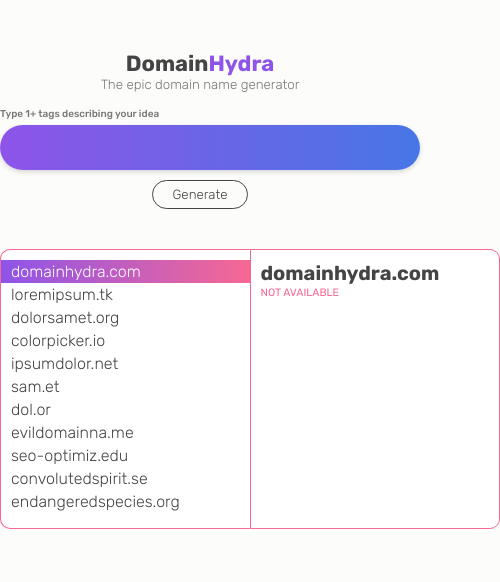
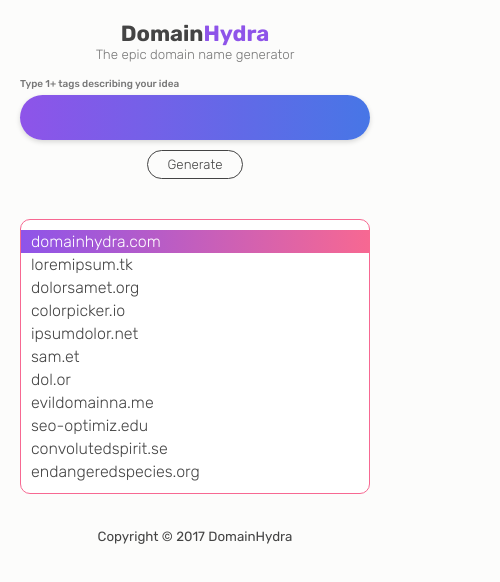
Before and after one commit to untitled4/domainhydra, a plain HTML site: page index.html in a window 390 px wide. Shown: the whole page, 500 px wide, since content can reach past the window. Drawn offline with Linux system fonts and the light colour scheme; a script that the page names is missing.

Commit message:
Working on mobile css, added copyright with futureproofing

```diff
--- a/generators.js
+++ b/generators.js
@@ -12,6 +12,11 @@ socket.on('connect', function () { // TIP: you can avoid listening on `connect`
 		domainlist.innerHTML = '';
 		for(var i = 0; i < domains.length; i++) {
 			var domainResult = createDomainResult(domains[i]);
+			if(i === 0)  {
+				domainResult.classList.add('selected');
+				document.querySelector('#results').classList.remove('available', 'unavailable');
+				document.querySelector('#results').classList.add(['available', 'unavailable'][random(0,1)]);
+			}
 			domainobject[domains[i]] = domainResult;
 			domainlist.appendChild(domainResult);
 		}
@@ -28,10 +33,10 @@ function createDomainResult(domain, tlds) {
 	var el = document.createElement('div');
 	el.classList.add('domainresult');
 
-	var domain_span = document.createElement('span');
-	domain_span.classList.add('domain');
-	domain_span.textContent = domain /*+ '.'*/;
-	el.appendChild(domain_span);
+	var domainDiv = document.createElement('div');
+	domainDiv.classList.add('domain');
+	domainDiv.textContent = domain /*+ '.'*/;
+	el.appendChild(domainDiv);
 
 	/*for(var i = 0; i < tlds.length; i++) {
 		var tld_span = document.createElement('span');
--- a/index.html
+++ b/index.html
@@ -19,7 +19,7 @@
 		</script>
 
 		<!--<meta name="viewport" content="width=device-width, initial-scale=1">-->
-		<meta name="viewport" content="width=500, initial-scale=1, user-scalable=0">
+		<meta name="viewport" content="initial-scale=1, user-scalable=0">
 
 		<meta name="google-site-verification" content="kn8tPtxe8kwCQUGmb83_0WfrnvHbihnjZmAQEfimGqU" />
 		<meta name="robots" content="index,follow">
@@ -34,6 +34,7 @@
 		<meta name="apple-mobile-web-app-status-bar-style" content="black-translucent">
 
 		<link rel="stylesheet" type="text/css" href="style.css">
+		<link rel="stylesheet" type="text/css" media="(max-width: 500px)" href="mobile.css">
 	</head>
 	<body>
 		<div id="container">
@@ -50,21 +51,17 @@
 		</div>
 		<div id="results" class="unavailable">
 			<div id="domainlist">
-				<div class="domainresult">
-					<div class="domain selected">domainhydra.com</div>
-					<div class="domain">loremipsum.tk</div>
-					<div class="domain">dolorsamet.org</div>
-					<div class="domain">colorpicker.io</div>
-					<div class="domain">ipsumdolor.net</div>
-					<div class="domain">sam.et</div>
-					<div class="domain">dol.or</div>
-					<div class="domain">evildomainna.me</div>
-					<div class="domain">seo-optimiz.edu</div>
-					<div class="domain">convolutedspirit.se</div>
-					<div class="domain">endangeredspecies.org</div>
-					<!--<span class="tld">net</span>
-					<span class="tld">io</span>-->
-				</div>
+				<div class="domainresult selected"><div class="domain">domainhydra.com</div></div>
+				<div class="domainresult"><div class="domain">loremipsum.tk</div></div>
+				<div class="domainresult"><div class="domain">dolorsamet.org</div></div>
+				<div class="domainresult"><div class="domain">colorpicker.io</div></div>
+				<div class="domainresult"><div class="domain">ipsumdolor.net</div></div>
+				<div class="domainresult"><div class="domain">sam.et</div></div>
+				<div class="domainresult"><div class="domain">dol.or</div></div>
+				<div class="domainresult"><div class="domain">evildomainna.me</div></div>
+				<div class="domainresult"><div class="domain">seo-optimiz.edu</div></div>
+				<div class="domainresult"><div class="domain">convolutedspirit.se</div></div>
+				<div class="domainresult"><div class="domain">endangeredspecies.org</div></div>
 			</div>
 			<div id="domaininfo">
 				<div>
@@ -75,8 +72,7 @@
 			</div>
 		</div>
 		<footer id="footer">
-			<div style="height:270px;"></div>
-			<div id="credit" style="text-align:center;">Made with <span>♥</span> in Vancouver, BC</div>
+			Copyright © <span class="year">2017</span> DomainHydra
 		</footer>
 
 		<div id="textwidthchecker"></div>
--- a/main.js
+++ b/main.js
@@ -1,21 +1,20 @@
 /*
-
-TODO:
-[ ] Apply for Verison TLD Zone data access
+TODO
+*[ ] Apply for Verison TLD Zone data access
 [ ] Download Zone files to droplet
 [ ] Add landing page promotional section for SEO
 [ ] Write landing page SEO
 [ ] Put Generate button inside input
 [ ] Mobile
-	[ ] input width 100%
-	[ ] domaininfo as accordion with domain name list
+	*[ ] input width 100%
+	*[ ] domaininfo as accordion with domain name list
 	[X] colour address bar
 	[ ] scrolling input
 	[ ]
-[ ] Work on generators
-[ ] make domains link to GoDaddy
+*[ ] Work on generators
+*[ ] make domains link to GoDaddy
 [ ] make domains link to GoDaddy affiliate links
-[ ] create buttons in domaininfo for different registrars (begin collecting registrar affiliates)
+*[ ] create buttons in domaininfo for different registrars (begin collecting registrar affiliates)
 [ ] Copyright section (+++ Made with <3)
 [ ] Privacy policy
 [ ] Facebook share button
@@ -24,8 +23,9 @@ TODO:
 [ ] LinkedIn share button
 [ ] Check available social media accounts related to domain name
 [ ] Work on backlinks (linking to site from other sites) and promotion
+*/
 
-*/
+document.querySelector('.year').textContent = new Date().getFullYear();
 
 var tags_el = document.querySelector('#tags');
 var tags = [];
--- /dev/null
+++ b/mobile.css
@@ -0,0 +1,29 @@
+#container {
+	transition: all .25s;
+	width: 100%;
+	padding-left: 20px;
+	padding-right: 20px;
+	padding-top: 20px;
+}
+
+#inputcontainer {
+	transition: all .25s;
+	width: 100%;
+	box-sizing: border-box;
+	overflow-x: scroll;
+}
+
+#results {
+	transition: all .25s;
+	width: 100%;
+	padding: 0px 20px;
+	box-sizing: border-box;
+}
+#domainlist {
+	transition: all .25s;
+	border-top-right-radius: 10px;
+	border-bottom-right-radius: 10px;
+}
+#domaininfo {
+	display: none;
+}
--- a/style.css
+++ b/style.css
@@ -1,7 +1,8 @@
 html, body {
 	margin: 0;
 	padding: 0;
-	min-width: 100%;
+	width: 100%;
+	min-height: 100%;
 	/*min-height: 100%;*/
 
 	font-family: "Rubik", sans-serif;
@@ -9,6 +10,8 @@ html, body {
 
 body {
 	background-color: #fcfcfb;
+	position: relative;
+	padding-bottom: 50px;
 
 	color: #444;
 }
@@ -193,29 +196,26 @@ background: linear-gradient(to left, #4776E6 , #8E54E9); /* W3C, IE 10+/ Edge, F
 	color: #777;
 }
 
-.domainresult {
-	margin-bottom: 5px;
-}
-
-.domainresult .domain {
+.domainresult  {
+	margin: none;
 	vertical-align: center;
 	padding: 2px 10px;
 	font-size: 12pt;
 	font-weight: 300;
 	cursor: pointer;
 }
-.domainresult .domain:hover {
+.domainresult:hover{
 	background-color: #eee;
 }
-.domainresult .domain.selected {
+.domainresult.selected {
 	color: #fff;
 }
-#results.unavailable .domain.selected {
+#results.unavailable .domainresult.selected {
 	background: #f76892; /* fallback for old browsers */
 	background: -webkit-linear-gradient(to left, #f76892 , #8E54E9); /* Chrome 10-25, Safari 5.1-6 */
 	background: linear-gradient(to left, #f76892 , #8E54E9); /* W3C, IE 10+/ Edge, Firefox 16+, Chrome 26+, Opera 12+, Safari 7+ */
 }
-#results.available .domain.selected {
+#results.available .domainresult.selected {
 	background: #02f774; /* fallback for old browsers */
 	background: -webkit-linear-gradient(to left, #02f774 , #8E54E9); /* Chrome 10-25, Safari 5.1-6 */
 	background: linear-gradient(to left, #02f774 , #8E54E9); /* W3C, IE 10+/ Edge, Firefox 16+, Chrome 26+, Opera 12+, Safari 7+ */
@@ -253,21 +253,13 @@ background: linear-gradient(to left, #4776E6 , #8E54E9); /* W3C, IE 10+/ Edge, F
 }
 
 #footer {
-	position:absolute;
-	bottom:0;
-	background: #eaefea;
+	position: absolute;
+	bottom: 0;
+	text-align: center;
 	width: 100%;
-	height: 300px;
-	visibility: hidden;
+	font-size: 10pt;
+	/*visibility: hidden;*/
 }
-
-#credit {
-	font-size: 10pt;
-}
-#credit span {
-	color: #f85908;
-}
-
 
 #results {
 	margin: auto;
@@ -292,7 +284,6 @@ background: linear-gradient(to left, #4776E6 , #8E54E9); /* W3C, IE 10+/ Edge, F
 
 #domainlist {
 	/*margin-right: 20px;*/
-	border-right: none;
 	border-top-right-radius: 0;
 	border-bottom-right-radius: 0;
 	min-height: 100px;
@@ -301,6 +292,7 @@ background: linear-gradient(to left, #4776E6 , #8E54E9); /* W3C, IE 10+/ Edge, F
 
 #domaininfo {
 	/*border-left-color: #f76892;*/
+	border-left: none;
 	border-top-left-radius: 0;
 	border-bottom-left-radius: 0;
 }
```
